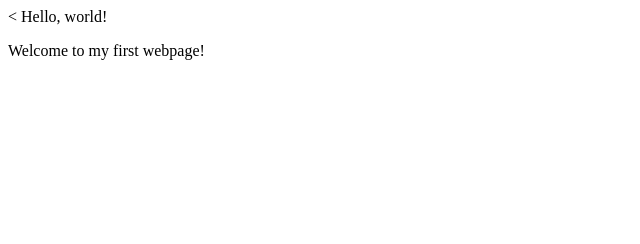
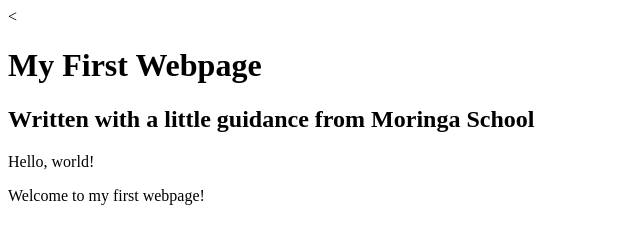
Before and after one commit to Maecy-s/my-webpage, a plain HTML site: page my-webpage.html in a window 1280 px wide. Shown: the whole page, without its empty margins (0-640 px from the left). Drawn offline with Linux system fonts and the light colour scheme.

Commit message:
add header block elements

```diff
--- a/my-webpage.html
+++ b/my-webpage.html
@@ -3,7 +3,10 @@
   <head>
     <title>My first webpage!</title>
   </head>
-  <body
+  <body>
+    <h1>My First Webpage</h1>
+    <h2>Written with a little guidance from Moringa School</h2>
+
   <p>Hello, world!</p>
   <p>Welcome to my first webpage!</p>
 
```
